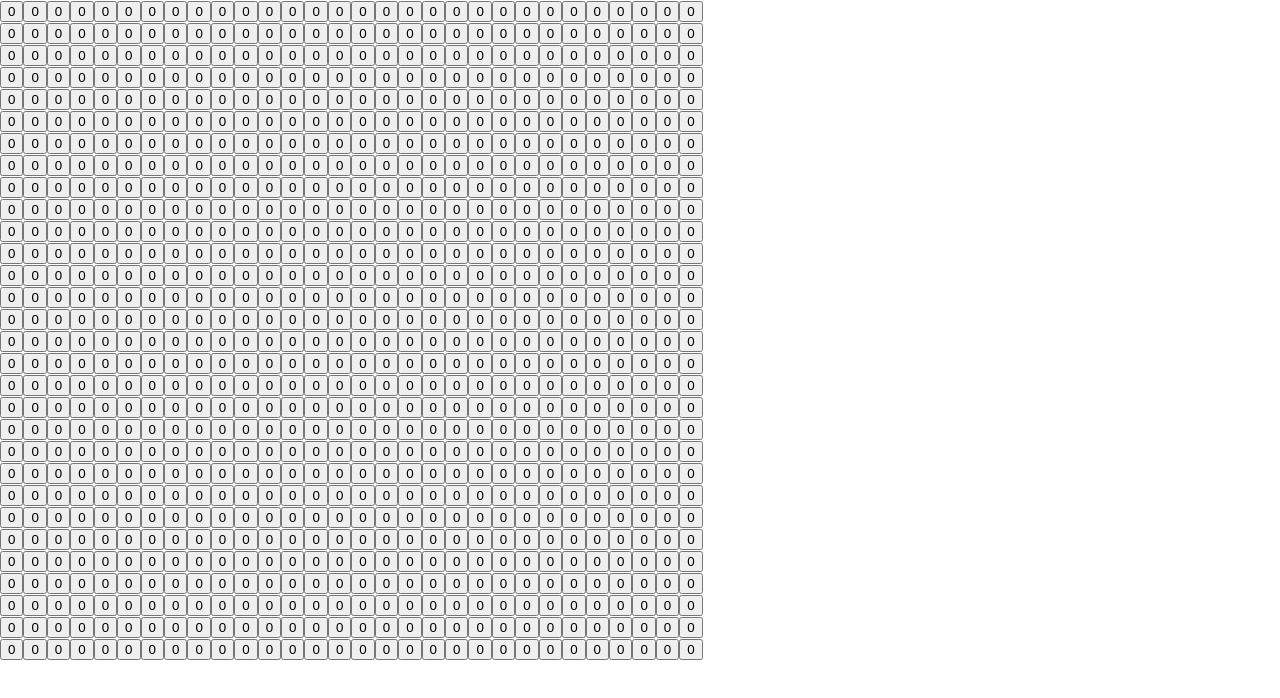
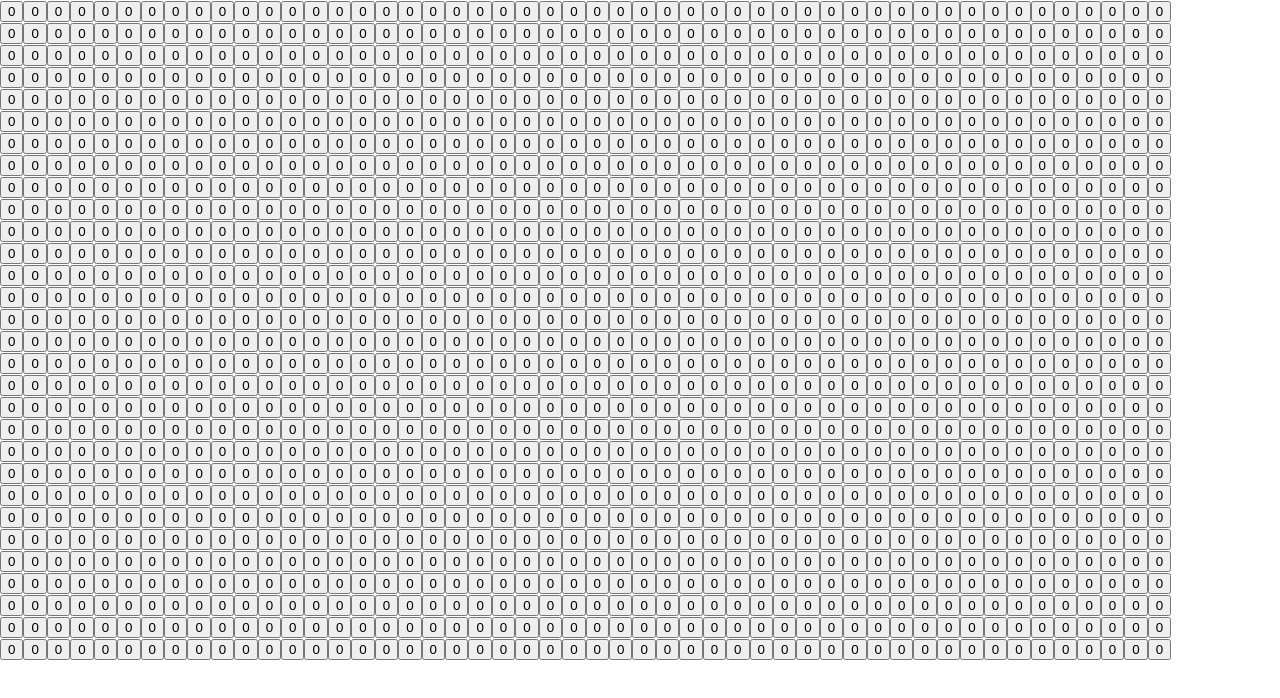
Before and after one commit to CodingPengwing/PathfindingVisualizer, a React (Create React App) app: page / in a window 1280 px wide. Shown: the top 698 px of the page. Built offline with nearby package versions, Linux system fonts and the light colour scheme.

Commit message:
minor changes

```diff
--- a/src/PathfindingVisualizer.css
+++ b/src/PathfindingVisualizer.css
@@ -0,0 +1,4 @@
+div {
+
+    align-items: center;
+}
--- a/src/PathfindingVisualizer.js
+++ b/src/PathfindingVisualizer.js
@@ -1,6 +1,9 @@
 import React from 'react';
 
 import './PathfindingVisualizer.css';
+
+const ROWS = 30;
+const COLUMNS = 50;
 
 function Cell(props) {
     return (
@@ -43,10 +46,9 @@ export default class PathfindingVisualizer extends React.Component {
     constructor(props) {
         super(props);
         this.state = {
-            grid: generateGrid(30, 30),
-            rows: 30,
-            columns: 30,
-
+            grid: generateGrid(ROWS, COLUMNS),
+            rows: ROWS,
+            columns: COLUMNS
         };
     }
 
```
